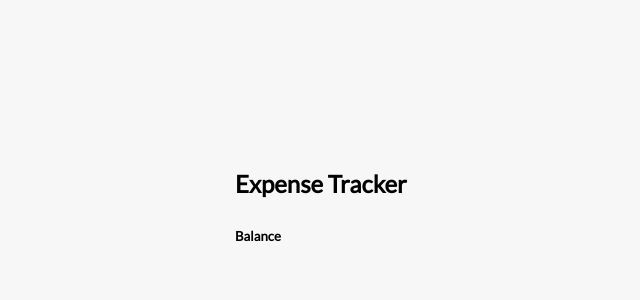
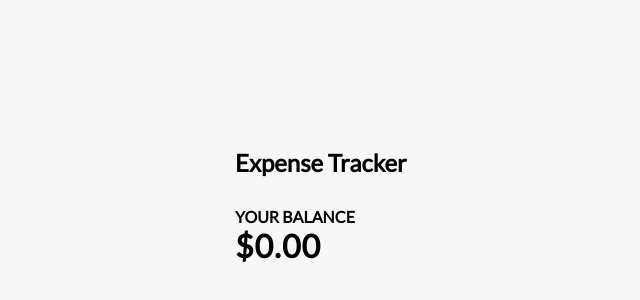
Before and after one commit to samadakram/Expense-Tracker-PWA, a React (Create React App) app: page / in a window 1280 px wide. Shown: the part 188-488 px from the top of the page, without its empty margins (230-870 px from the left). Built offline with nearby package versions, Linux system fonts and the light colour scheme.

Commit message:
Update App.js

```diff
--- a/src/App.js
+++ b/src/App.js
@@ -3,13 +3,14 @@ import './App.css';
 
 // Import Components
 import { Header } from './Components/Header';
+import { Balance } from './Components/Balance';
 
 function App() {
   return (
     <div>
       <Header/>
       <div className="container">
-        <h5>Balance</h5>
+        <Balance />
       </div>
     </div>
   );
```
